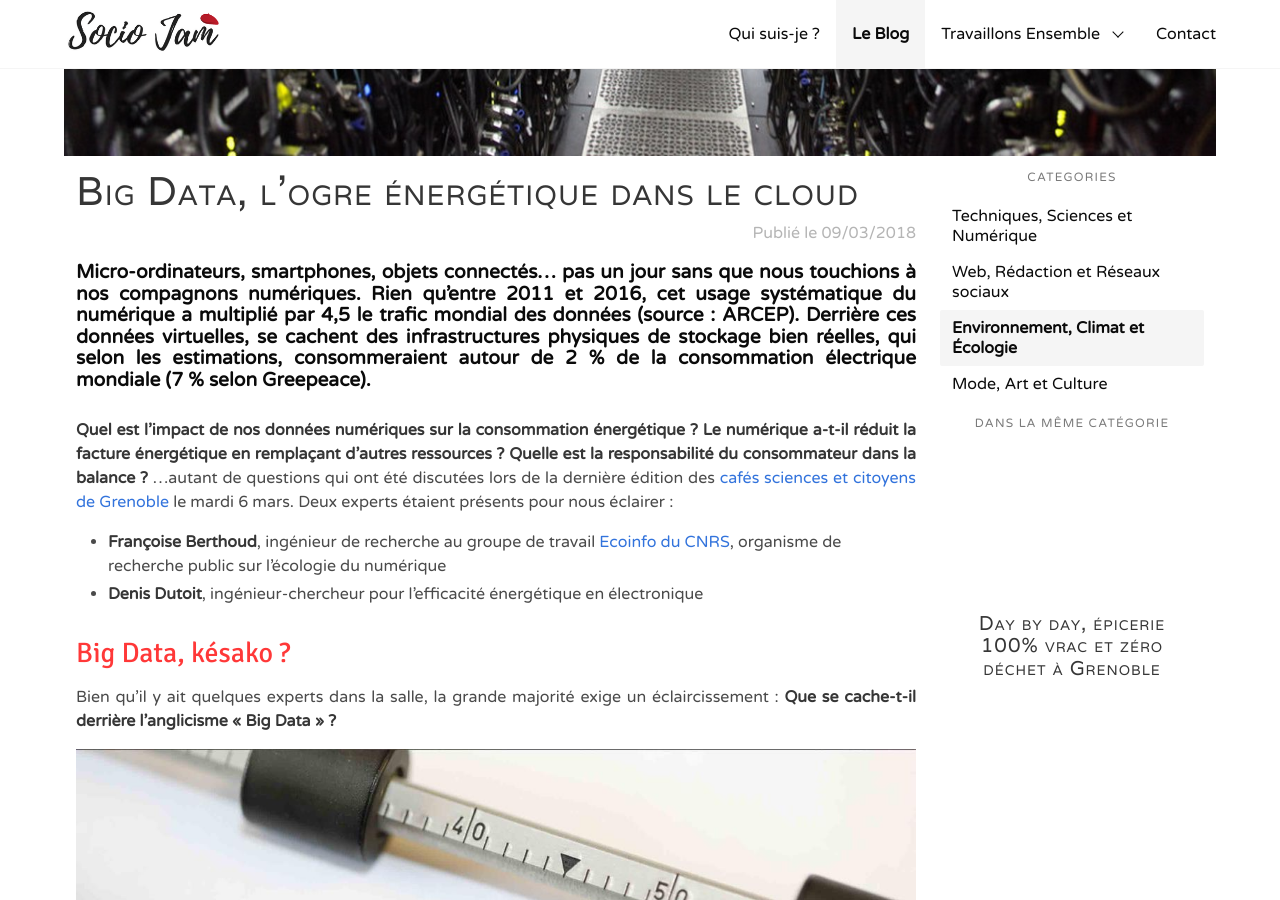
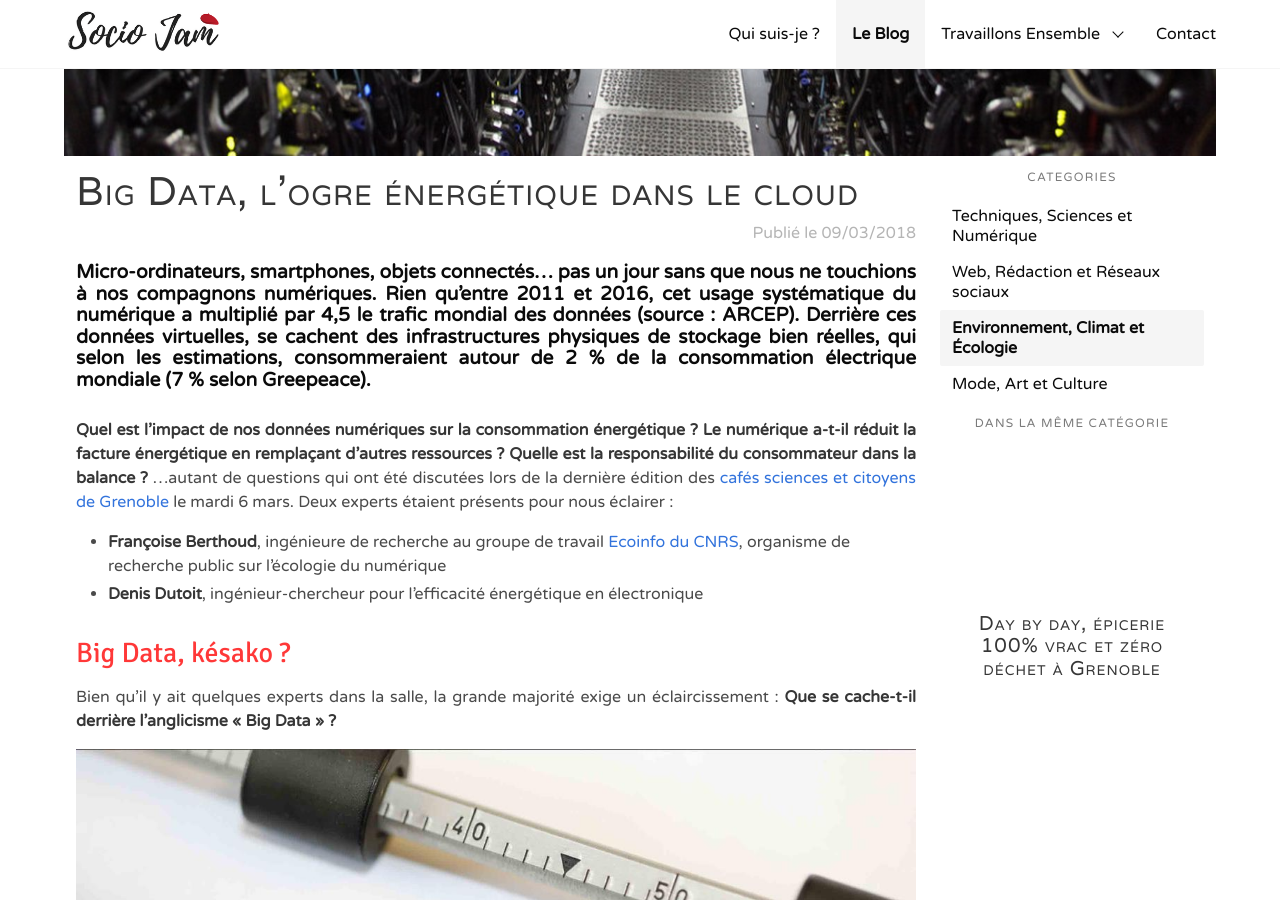
Before and after one commit to marguerite-p/marguerite-p.github.io, a Jekyll site: the page built from _posts/2018-03-11-big-data-energie.md, in a window 1280 px wide and 900 px high, scrolled down 700 px. Built offline with Jekyll 4.4.1, drawn with Linux system fonts in a browser that asks for light colours; emoji names are drawn with the system emoji font; comment, search, counter and statistics services are not loaded; a style sheet for code colours, icons or effects is not loaded.

Commit message:
big data relecture

```diff
--- a/_posts/2018-03-11-big-data-energie.md
+++ b/_posts/2018-03-11-big-data-energie.md
@@ -18,10 +18,10 @@ tags:
 date: 2018-03-09
 ---
 
-<h2 class="is-chapo">Micro-ordinateurs, smartphones, objets connectés… pas un jour sans que nous touchions à nos compagnons numériques. Rien qu’entre 2011 et 2016, cet usage systématique du numérique a multiplié par 4,5 le trafic mondial des données (source : ARCEP). Derrière ces données virtuelles, se cachent des infrastructures physiques de stockage bien réelles, qui selon les estimations, consommeraient autour de 2 % de la consommation électrique mondiale (7 % selon Greepeace).</h2>
+<h2 class="is-chapo">Micro-ordinateurs, smartphones, objets connectés… pas un jour sans que nous ne touchions à nos compagnons numériques. Rien qu’entre 2011 et 2016, cet usage systématique du numérique a multiplié par 4,5 le trafic mondial des données (source : ARCEP). Derrière ces données virtuelles, se cachent des infrastructures physiques de stockage bien réelles, qui selon les estimations, consommeraient autour de 2 % de la consommation électrique mondiale (7 % selon Greepeace).</h2>
 
 **Quel est l'impact de nos données numériques sur la consommation énergétique ? Le numérique a-t-il réduit la facture énergétique en remplaçant d’autres ressources ? Quelle est la responsabilité du consommateur dans la balance ?** …autant de questions qui ont été discutées lors de la dernière édition des [cafés sciences et citoyens de Grenoble](https://www.echosciences-grenoble.fr/communautes/cafe-sciences-et-citoyens-de-l-agglomeration-grenobloise){:target="_blank"} le mardi 6 mars. Deux experts étaient présents pour nous éclairer :
-- **Françoise Berthoud**, ingénieur de recherche au groupe de travail [Ecoinfo du CNRS](https://ecoinfo.cnrs.fr/){:target="_blank"}, organisme de recherche public sur l’écologie du numérique
+- **Françoise Berthoud**, ingénieure de recherche au groupe de travail [Ecoinfo du CNRS](https://ecoinfo.cnrs.fr/){:target="_blank"}, organisme de recherche public sur l’écologie du numérique
 - **Denis Dutoit**, ingénieur-chercheur pour l’efficacité énergétique en électronique
 
 ## Big Data, késako ?
```
